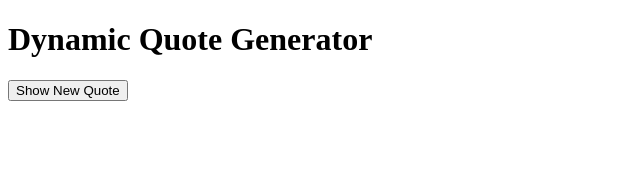
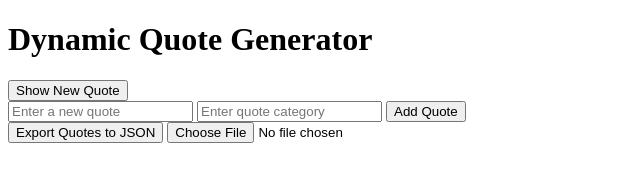
Before and after one commit to Tanya-abi/alx_fe_javascript, a plain HTML site: page dom-manipulation/index.html in a window 1280 px wide. Shown: the whole page, without its empty margins (0-640 px from the left). Drawn offline with Linux system fonts and the light colour scheme.

Commit message:
Dom-manipulation

```diff
--- a/dom-manipulation/index.html
+++ b/dom-manipulation/index.html
@@ -6,9 +6,26 @@
   <title>Dynamic Quote Generator</title>
 </head>
 <body>
+
   <h1>Dynamic Quote Generator</h1>
+
+
   <div id="quoteDisplay"></div>
+
   <button id="newQuote">Show New Quote</button>
+
+  <div>
+    <input id="newQuoteText" type="text" placeholder="Enter a new quote" />
+    <input id="newQuoteCategory" type="text" placeholder="Enter quote category" />
+    <button onclick="addQuote()">Add Quote</button>
+  </div>
+
+  <!-- Button to export quotes to JSON -->
+  <button onclick="exportToJsonFile()">Export Quotes to JSON</button>
+
+  <!-- Input to import quotes from JSON -->
+  <input type="file" id="importFile" accept=".json" onchange="importFromJsonFile(event)" />
+
   <script src="script.js"></script>
 </body>
 </html>
```
